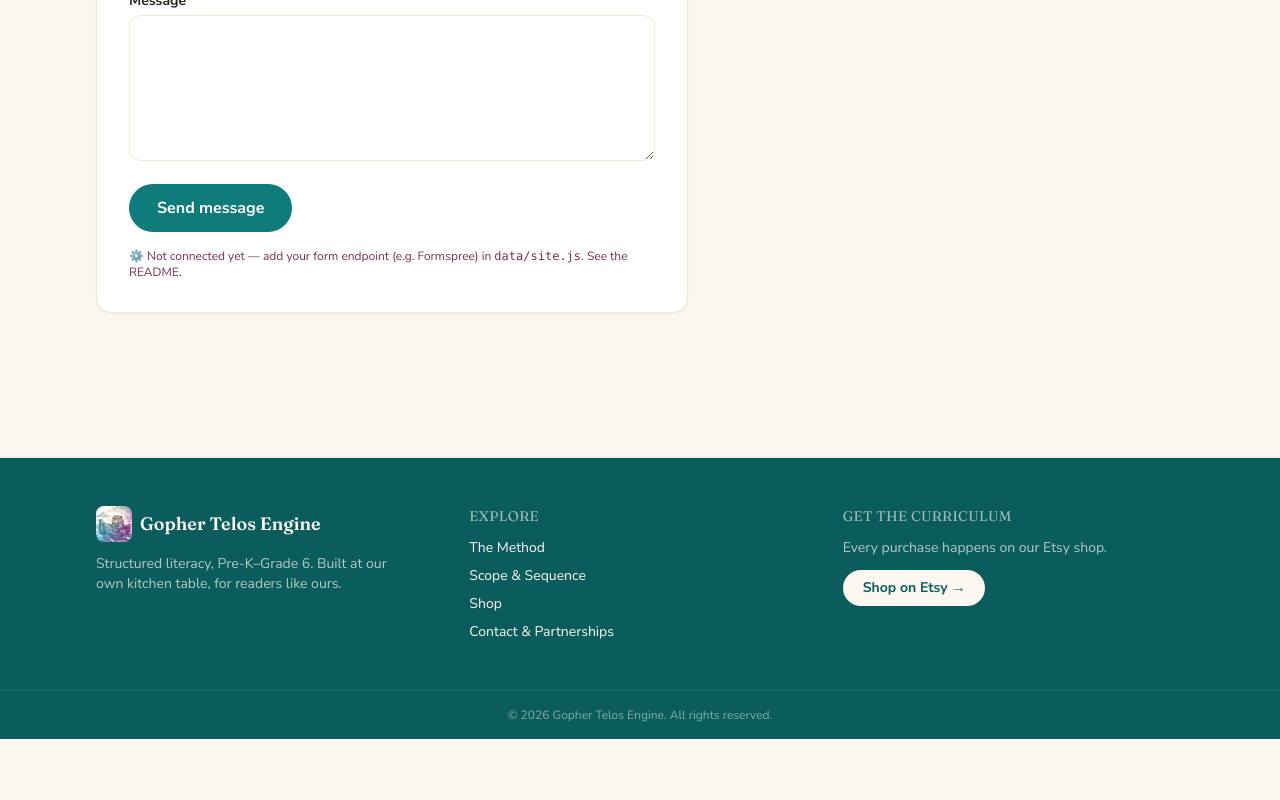
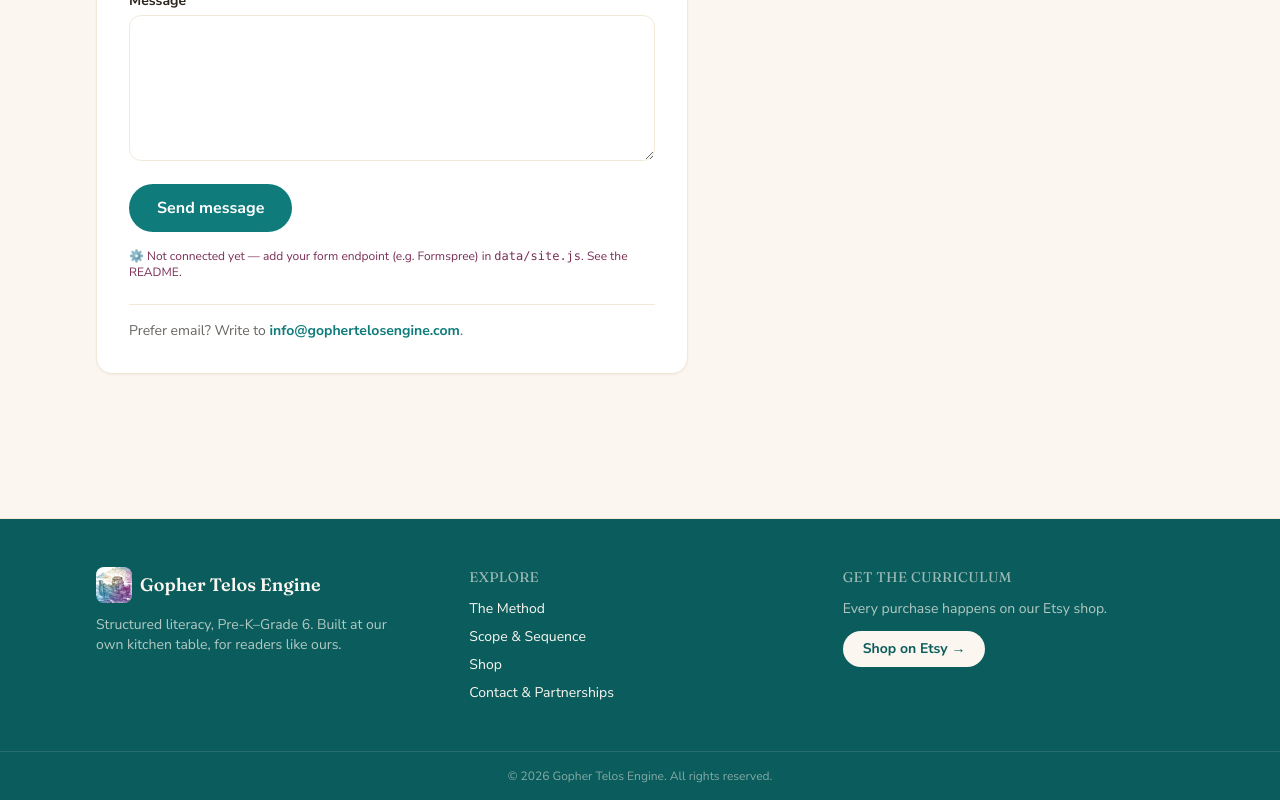
Before and after one commit to ejlotheunicorn-cell/gophertelos-site, a Next.js app: page /contact in a window 1280 px wide. Shown: the part 728-1528 px from the top of the page. Before the commit the page ends 1467 px from the top, so only its background shows below. Built offline with nearby package versions, Linux system fonts and the light colour scheme; a web font is replaced by a local one.

Commit message:
Add info@gophertelosengine.com contact email to Contact page

```diff
--- a/app/contact/page.js
+++ b/app/contact/page.js
@@ -36,6 +36,16 @@ export default function ContactPage() {
             <div className="mt-6">
               <ContactForm />
             </div>
+            <p className="mt-6 border-t border-brand-sand pt-4 text-sm text-brand-ink/70">
+              Prefer email? Write to{' '}
+              <a
+                href="mailto:info@gophertelosengine.com"
+                className="font-bold text-brand-teal hover:underline"
+              >
+                info@gophertelosengine.com
+              </a>
+              .
+            </p>
           </div>
 
           {/* Email signup, deliberately separate from the contact form */}
```
